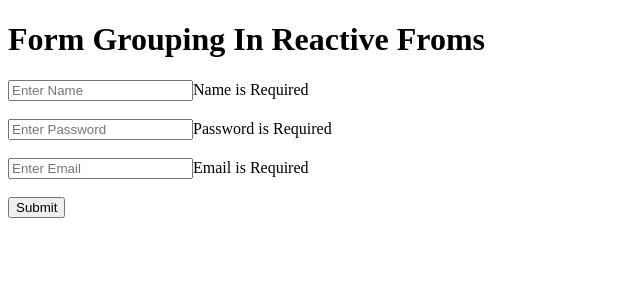
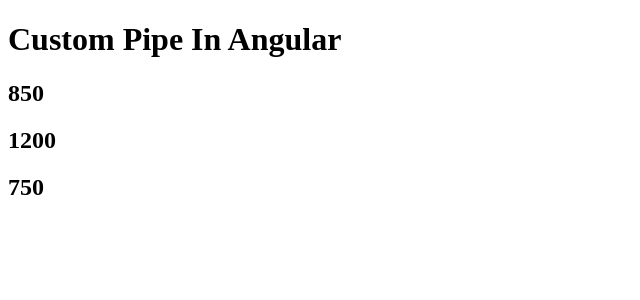
Before and after one commit to harshbbcspl/angular-tut, an Angular app: page /user/1/1 in a window 1280 px wide. Shown: the top 300 px of the page, without its empty margins (0-640 px from the left). Built offline with nearby package versions, Linux system fonts and the light colour scheme.

Commit message:
30-09-2025

```diff
--- a/src/app/app.html
+++ b/src/app/app.html
@@ -1,4 +1,118 @@
-<h1>Form Grouping In Reactive Froms</h1>
+<h1>Custom Pipe In Angular</h1>
+<h2>{{amount | currencyConvertor}}</h2>
+
+<h2>{{100 | currencyConvertor:12}}</h2>
+
+<h2>{{150 | currencyConvertor:5}}</h2>
+
+<!-- <h1>
+    Pipes in Angular
+</h1>
+
+<h1>{{title}}</h1>
+<h1>{{title | uppercase}}</h1>
+<h1>{{title | titlecase}}</h1>
+<h1>{{title | lowercase}}</h1>
+<h1>{{date | date}}</h1>
+<h1>{{date | date:'fullDate'}}</h1>
+<h1>{{date | date:'hh'}}</h1>
+<h1>{{date | date:'hh:mm:ss'}}</h1>
+
+
+<h1>{{amount | currency}}</h1>
+<h1>{{amount | currency:'EUR'}}</h1>
+<h1>{{amount | currency:'INR'}}</h1>
+
+
+<h1>{{date | date:'fullDate' | uppercase}}</h1> -->
+
+<!-- <h1>Pass data Child to Component</h1>
+<app-user (getUsers)="handelUser($event)"></app-user>
+
+@for(user of users; track user){
+    <h1>{{user}}</h1>
+}
+
+
+ -->
+
+
+
+
+<!-- <h1>Reuse Component</h1>
+
+@for(user of users;track user){
+    <div>
+
+        <app-user [user]="user"></app-user>
+    </div>
+} -->
+
+
+
+
+
+
+
+
+<!-- <h1>Pass Data to child component</h1>
+
+<app-user [user]="selectedUser.value" city="Anand"></app-user>
+
+
+<select #selectedUser (change)="onuser(selectedUser.value)" name="" id="">
+    <option value="Harsh">Harsh</option>
+    <option value="Ashu">Ashu</option>
+</select>
+ -->
+
+
+
+
+
+
+
+<!-- <h1>Template Driven Forms</h1>
+
+<form action="" #userForm="ngForm" (ngSubmit)="addDetails(userForm.value)">
+    <input #name="ngModel" type="text" required placeholder="Enter Name" name="name" ngModel>
+    <span class="error" *ngIf="name.invalid && name.touched">Name is Required</span>
+    <br>
+    <br>
+    <input #password="ngModel" minlength="5" maxlength="10" required type="password" placeholder="Enter Password" name="password" ngModel>
+      <span class="error" *ngIf="password.invalid && password.touched">Please enter valid Password is Required</span>
+    <br>
+    <br>
+    <input #email="ngModel"  required type="email" placeholder="Enter Email" email name="email" ngModel>
+      <span class="error" *ngIf="email.invalid && email.touched">Please enter valid email is Required</span>
+    <br>
+    <br>
+    <select name="gender" ngModel>
+        <option value="">Select Gender</option>
+        <option value="male">Male</option>
+        <option value="female">Female</option>
+    </select>
+    <br>
+    <br>
+    <input type="range" min="0" max="20" name="range" ngModel>
+    <br>
+    <br>
+    <button [disabled]="userForm.invalid">Add User</button>
+</form>
+
+
+<h3>{{userDetails?.name}}</h3>
+<h3>{{userDetails?.password}}</h3>
+<h3>{{userDetails?.gender}}</h3>
+
+<h3>{{userDetails?.range}}</h3> -->
+
+
+
+
+
+
+<!-- <h1>Form Grouping In Reactive Froms</h1>
 
 <form action="" [formGroup]="profileForm" method="get" (ngSubmit)="onSubmit()">
     <input type="text" placeholder="Enter Name" formControlName="name">
@@ -17,8 +131,8 @@
     <br>
     <br>
     <button>Submit</button>
-      <!-- <button type="button" (click)="setValue()">Set</button> -->
-</form>
+     <button type="button" (click)="setValue()">Set</button>
+</form> -->
 
 <!-- <h1>{{this.profileForm.value.email}}</h1> -->
 
--- a/src/app/app.ts
+++ b/src/app/app.ts
@@ -3,39 +3,71 @@
 import { Login } from './login/login';
 import { Signup } from './signup/signup';
 
-import { FormControl, FormGroup, FormsModule, ReactiveFormsModule, Validators } from '@angular/forms';
-import { NgFor, NgIf, NgSwitch, NgSwitchCase, NgSwitchDefault } from '@angular/common';
+import { FormControl, FormGroup, FormsModule, NgForm, ReactiveFormsModule, Validators } from '@angular/forms';
+import { CommonModule, NgFor, NgIf, NgSwitch, NgSwitchCase, NgSwitchDefault } from '@angular/common';
 import { Header } from './header/header';
+import { User } from './user/user';
+import { CurrencyConvertorPipe } from './pipe/currency-convertor-pipe';
 
 @Component({
   selector: 'app-root',
-  imports: [RouterOutlet,ReactiveFormsModule,RouterLink,NgSwitchDefault, Login, Signup,Header,  FormsModule,NgIf,NgFor,NgSwitch,NgSwitchCase],
+  imports: [CurrencyConvertorPipe,CommonModule,User,RouterOutlet,ReactiveFormsModule,RouterLink,NgSwitchDefault, Login, Signup,Header,  FormsModule,NgIf,NgFor,NgSwitch,NgSwitchCase],
   templateUrl: './app.html',
   styleUrl: './app.css'
 })
 export class App {
+  title = "one by one";
+  date = new Date();
+  amount = 10;
 
-  profileForm = new FormGroup(
-    {
-      name:new FormControl('',[Validators.required]),
-      password:new FormControl('',[Validators.required,Validators.minLength(5)]),
-      email:new FormControl('',[Validators.required,Validators.maxLength(50),Validators.pattern("^[a-z0-9._%+-]+@[a-z0-9.-]+\\.[a-z]{2,4}$")])
-    }
-  )
 
-onSubmit(){
-  console.log(this.profileForm.value)
-}
+  // users:undefined|string[];
+  // handelUser(users:string[]){
+  //   console.log(users)
+  //   this.users=users;
+  // }
 
-get name(){
-  return this.profileForm.get('name');
-}
-get password(){
-  return this.profileForm.get('password');
-}
-get email(){
-  return this.profileForm.get('email');
-}
+
+  // users=['harsh','ashu','ram']
+
+
+
+  // userName="Bruse"
+
+  // onuser(user:string){
+  //   this.userName=user
+  // }
+
+  // userDetails:any;
+
+  // addDetails(val:NgForm){
+  //   console.log(val);
+  //   this.userDetails=val;
+  // }
+
+
+
+//   profileForm = new FormGroup(
+//     {
+//       name:new FormControl('',[Validators.required]),
+//       password:new FormControl('',[Validators.required,Validators.minLength(5)]),
+//       email:new FormControl('',[Validators.required,Validators.maxLength(50),Validators.pattern("^[a-z0-9._%+-]+@[a-z0-9.-]+\\.[a-z]{2,4}$")])
+//     }
+//   )
+
+// onSubmit(){
+//   console.log(this.profileForm.value)
+// }
+
+// get name(){
+//   return this.profileForm.get('name');
+// }
+// get password(){
+//   return this.profileForm.get('password');
+// }
+// get email(){
+//   return this.profileForm.get('email');
+// }
 
 
 
--- /dev/null
+++ b/src/app/pipe/currency-convertor-pipe.ts
@@ -0,0 +1,19 @@
+import { Pipe, PipeTransform } from '@angular/core';
+
+@Pipe({
+  name: 'currencyConvertor'
+})
+export class CurrencyConvertorPipe implements PipeTransform {
+
+  transform(value: number, ...args: number[]): unknown {
+   let [data]=args
+   if(args.length>0){
+    return value*data;
+   }
+   else{
+    return value*85
+   }
+
+  }
+
+}
--- a/src/app/user/user.css
+++ b/src/app/user/user.css
@@ -0,0 +1,6 @@
+h2{
+    border-color: blueviolet;
+    border: 1px saddlebrown;
+    display: flex;
+    text-shadow: 0cap;
+}
--- a/src/app/user/user.html
+++ b/src/app/user/user.html
@@ -1,2 +1,16 @@
-<p>user works!</p>
-<h1>{{name}}</h1>
+<!-- <p>user works!</p> -->
+<!-- <h1>{{name}}</h1>
+
+<h2>User name is: {{user}}</h2>
+
+
+<h2>User City is: {{city}}</h2> -->
+
+
+<!-- <h2>User Name is {{user}}</h2> -->
+
+<h1>User Com</h1>
+
+<button (click)="getUsers.emit(users);">Pass Data</button>
+
+<button (click)="loaddata()">Pass Data Method</button>
--- a/src/app/user/user.ts
+++ b/src/app/user/user.ts
@@ -1,4 +1,4 @@
-import { Component } from '@angular/core';
+import { Component, EventEmitter, Input, Output, output } from '@angular/core';
 import { ActivatedRoute } from '@angular/router';
 
 @Component({
@@ -8,15 +8,29 @@
   styleUrl: './user.css'
 })
 export class User {
-  name:null|string=""
-constructor(private route:ActivatedRoute){
 
+
+  @Output() getUsers = new EventEmitter();
+    users=['ram','harsh']
+
+//  @Input() user: string = "";
+//   @Input() city: string = "";
+
+
+ loaddata(){
+  this.getUsers.emit(this.users);
+ }
+
+
+//   name:null|string=""
+// constructor(private route:ActivatedRoute){
+
+// }
+
+// ngOnInit(){
+//   this.route.params.subscribe((params)=>{
+//     console.log(params);
+//     this.name=params['name'];
+//   })
+// }
 }
-
-ngOnInit(){
-  this.route.params.subscribe((params)=>{
-    console.log(params);
-    this.name=params['name'];
-  })
-}
-}
```
Also changed, not shown: 1 other file (tests, documents, lock files or other folders).
